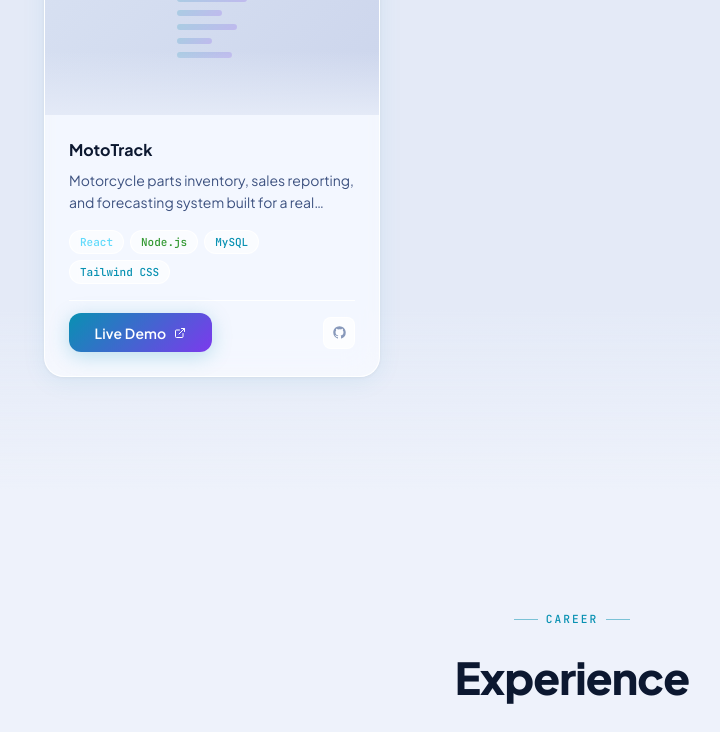
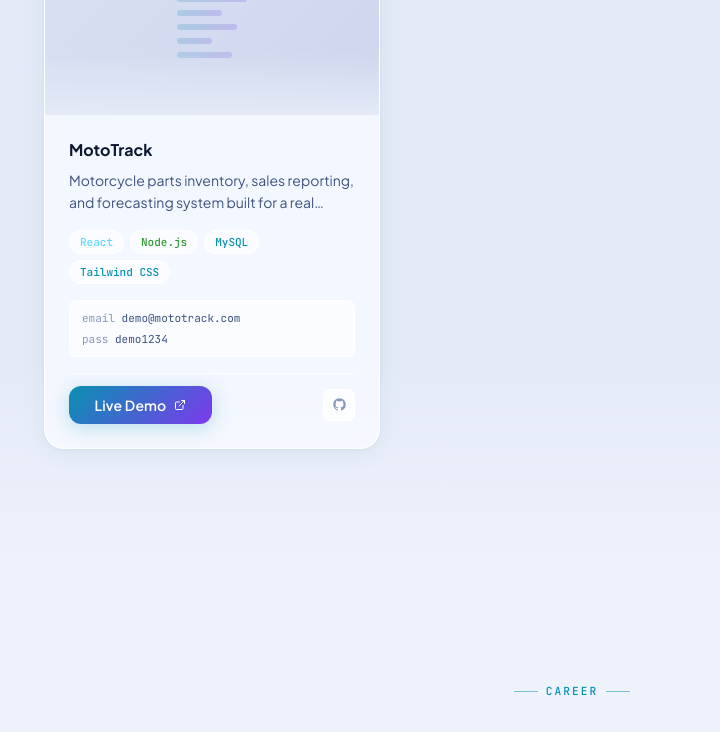
Before and after one commit to Prinss-git/Developer-Web-Profile, a React (Vite) app: page / in a window 1280 px wide. Shown: the part 2036-2768 px from the top of the page, without its empty margins (68-788 px from the left). Built offline with nearby package versions, Linux system fonts and the light colour scheme.

Commit message:
feat: add demo credentials to MotoTrack project card

```diff
--- a/src/components/ProjectCard.jsx
+++ b/src/components/ProjectCard.jsx
@@ -10,7 +10,7 @@ const TECH_COLOR = {
 }
 
 export default function ProjectCard({ project }) {
-  const { title, description, stack, github, live, image } = project
+  const { title, description, stack, github, live, image, demo } = project
   return (
     <article className="card group flex flex-col h-full overflow-hidden" aria-label={`Project: ${title}`}>
       <div className="relative h-44 overflow-hidden rounded-t-[20px]"
@@ -43,6 +43,12 @@ export default function ProjectCard({ project }) {
             </span>
           ))}
         </div>
+        {demo && (
+          <div className="text-[11px] font-mono px-3 py-2 rounded-lg bg-[var(--glass)] border border-[var(--glass-border)] text-[var(--tx-2)] space-y-0.5">
+            <div><span className="text-[var(--tx-3)]">email</span> {demo.email}</div>
+            <div><span className="text-[var(--tx-3)]">pass </span> {demo.password}</div>
+          </div>
+        )}
         <div className="flex items-center justify-between pt-3 border-t border-[var(--glass-border)]">
           {live ? (
             <a href={live} target="_blank" rel="noopener noreferrer" aria-label={`${title} live demo`}
--- a/src/data/projects.js
+++ b/src/data/projects.js
@@ -7,5 +7,6 @@ export const projects = [
     github: 'https://github.com/Prinss-git/MotoTrack',
     live: 'https://moto-track-inky.vercel.app/login',
     image: null,
+    demo: { email: 'demo@mototrack.com', password: 'demo1234' },
   },
 ]
```
